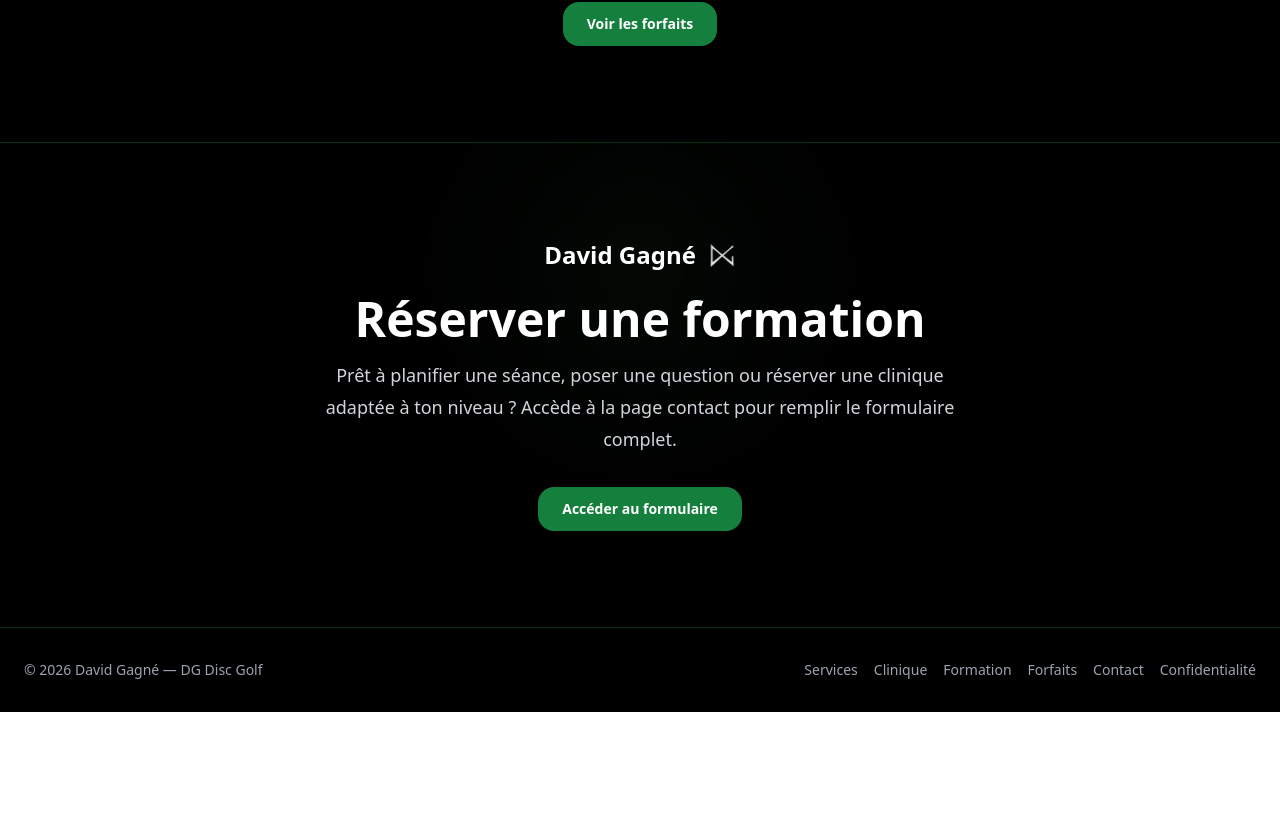
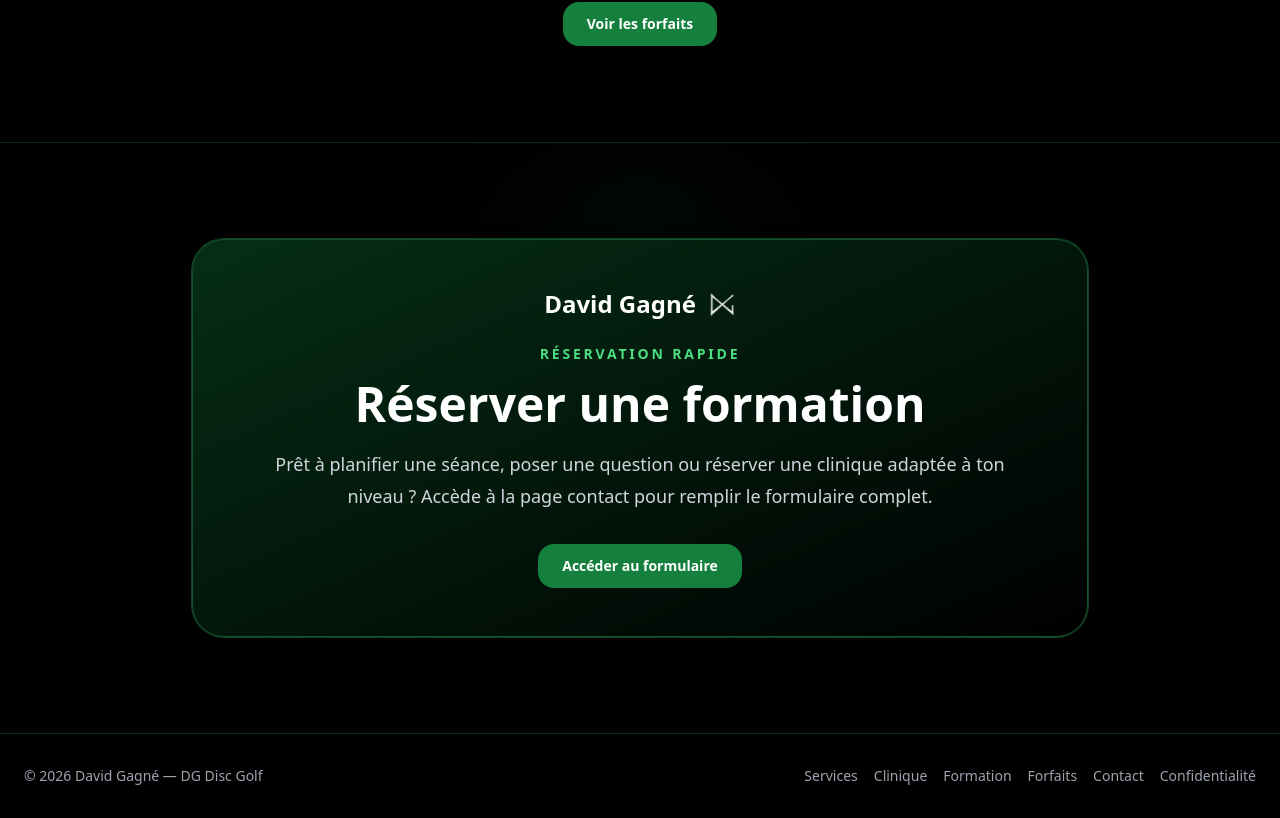
Before and after one commit to DGDiscgolf/DG_Discgolf, a React (Vite) app: page / in a window 1280 px wide. Shown: the part 3715-4533 px from the top of the page. Before the commit the page ends 4427 px from the top, so only its background shows below. Built offline with nearby package versions, Linux system fonts and the light colour scheme.

Commit message:
Update App.jsx

```diff
--- a/src/App.jsx
+++ b/src/App.jsx
@@ -502,8 +502,9 @@ export default function App() {
         >
           <div className="absolute left-1/2 top-0 h-64 w-64 -translate-x-1/2 rounded-full bg-green-900/10 blur-3xl" />
 
-          <div className="relative mx-auto max-w-5xl px-6 text-center">
-            <div className="mx-auto mb-6 flex w-fit items-center gap-3">
+          <div className="relative mx-auto max-w-5xl px-6">
+            <div className="mx-auto max-w-4xl rounded-[2rem] border border-green-900 bg-gradient-to-br from-green-950 to-black p-8 shadow-2xl shadow-black/40 ring-1 ring-green-900/80 md:p-12">
+              <div className="mb-6 flex items-center justify-center gap-3">
                 <div className="text-2xl font-bold">David Gagné</div>
                 <img
                   src="/DG_logowhite.png"
@@ -512,11 +513,16 @@ export default function App() {
                 />
               </div>
 
-            <h2 className="text-4xl font-bold md:text-5xl">
+              <div className="text-center">
+                <div className="text-sm font-semibold uppercase tracking-[0.2em] text-green-400">
+                  {t.hero.bookingLabel}
+                </div>
+
+                <h2 className="mt-4 text-4xl font-bold md:text-5xl">
                   {t.contactPreview.title}
                 </h2>
 
-            <p className="mx-auto mt-4 max-w-2xl text-lg leading-8 text-gray-300">
+                <p className="mx-auto mt-5 max-w-3xl text-lg leading-8 text-gray-300">
                   {t.contactPreview.text}
                 </p>
 
@@ -526,6 +532,8 @@ export default function App() {
                 >
                   {t.contactPreview.button}
                 </Link>
+              </div>
+            </div>
           </div>
         </section>
       </main>
```
Lines whose indentation alone changed are shown as unchanged.
